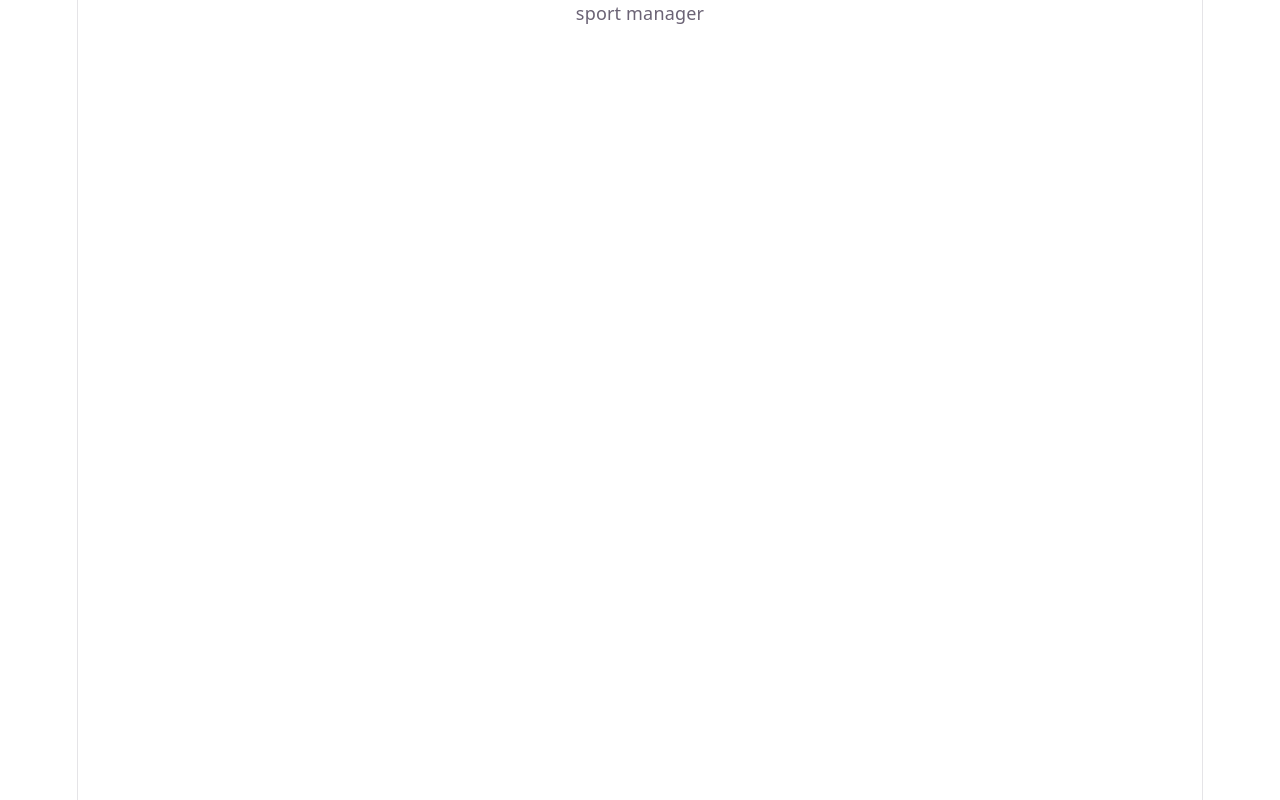
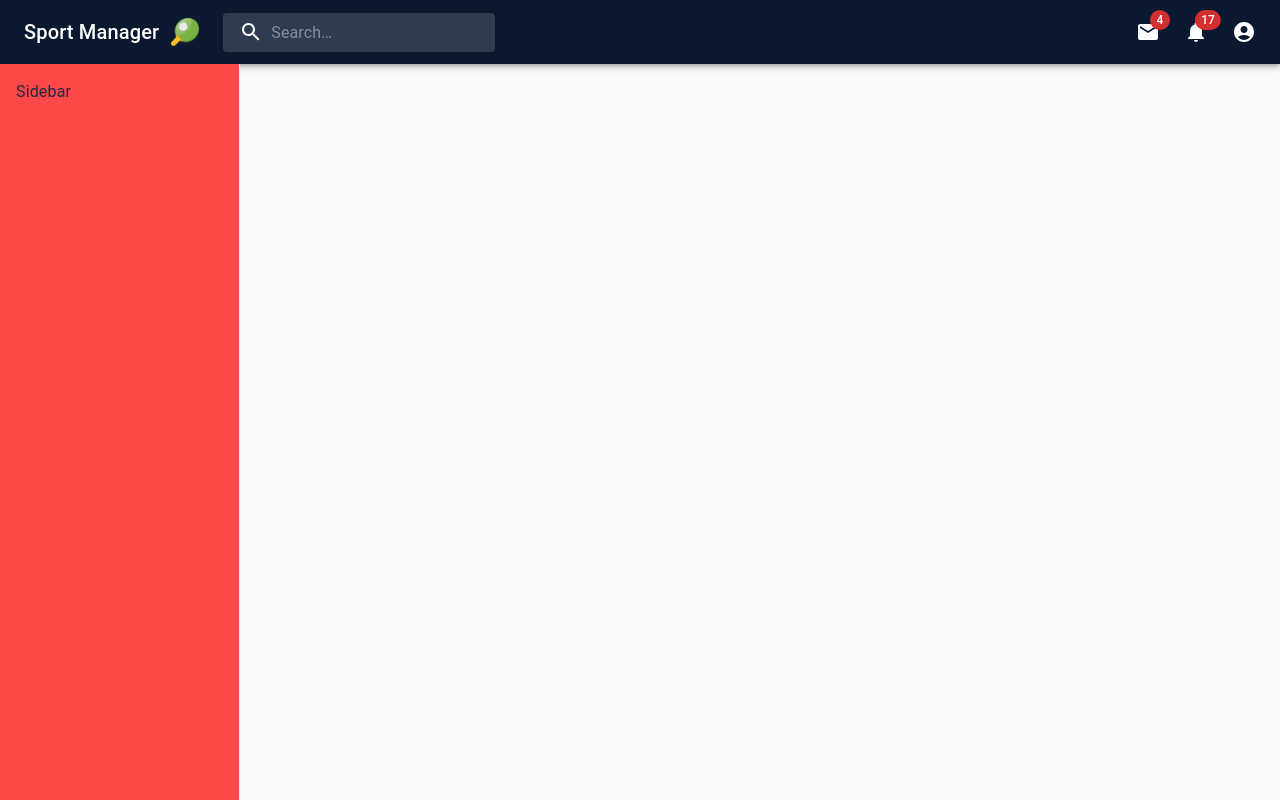
Before and after one commit to daninla/sport-manager, a React (Vite) app: page / in a window 1280 px wide. Built offline with nearby package versions, Linux system fonts and the light colour scheme.

Commit message:
feat: add header

```diff
--- a/src/app/App.css
+++ b/src/app/App.css
@@ -1,11 +1,45 @@
+:root {
+  --header-height: 64px;
+  --sidebar-width: 240px;
+}
+
 * {
   margin: 0;
   padding: 0;
   box-sizing: border-box;
 }
-:root {
-  --primary-color: #10441b;
-  --secondary-color: #6b473d;
-  --text-color: #333;
-  --font-family: 'Arial', sans-serif;
+
+body,
+html,
+#root {
+  height: 100%;
+  width: 100%;
+  overflow: hidden;
 }
+
+.app-layout {
+  display: grid;
+  grid-template-rows: var(--header-height) 1fr;
+  grid-template-columns: var(--sidebar-width) 1fr;
+  grid-template-areas:
+    'header header'
+    'sidebar main';
+  height: 100vh;
+  width: 100vw;
+}
+
+.app-header {
+  grid-area: header;
+}
+
+.app-sidebar {
+  grid-area: sidebar;
+  border-right: 1px solid #e2e8f0;
+}
+
+.app-content {
+  grid-area: main;
+  background-color: #f8fafc;
+  padding: 24px;
+  overflow-y: auto;
+}
--- a/src/app/App.jsx
+++ b/src/app/App.jsx
@@ -1,7 +1,19 @@
+import Header from '@/widgets/Header/Header';
+import Sidebar from '@/widgets/Sidebar/Sidebar';
+
 import './App.css';
 
 function App() {
-  return <>sport manager</>;
+  return (
+    <div className="app-layout">
+      <header className="app-header">
+        <Header />
+      </header>
+      <aside className="app-sidebar">
+        <Sidebar />
+      </aside>
+    </div>
+  );
 }
 
 export default App;
--- a/src/index.css
+++ b/src/index.css
@@ -1,111 +1,24 @@
 :root {
-  --text: #6b6375;
-  --text-h: #08060d;
-  --bg: #fff;
-  --border: #e5e4e7;
-  --code-bg: #f4f3ec;
-  --accent: #aa3bff;
-  --accent-bg: rgba(170, 59, 255, 0.1);
-  --accent-border: rgba(170, 59, 255, 0.5);
-  --social-bg: rgba(244, 243, 236, 0.5);
-  --shadow:
-    rgba(0, 0, 0, 0.1) 0 10px 15px -3px, rgba(0, 0, 0, 0.05) 0 4px 6px -2px;
-
-  --sans: system-ui, 'Segoe UI', Roboto, sans-serif;
-  --heading: system-ui, 'Segoe UI', Roboto, sans-serif;
-  --mono: ui-monospace, Consolas, monospace;
-
-  font: 18px/145% var(--sans);
-  letter-spacing: 0.18px;
-  color-scheme: light dark;
-  color: var(--text);
-  background: var(--bg);
-  font-synthesis: none;
-  text-rendering: optimizeLegibility;
-  -webkit-font-smoothing: antialiased;
-  -moz-osx-font-smoothing: grayscale;
-
-  @media (max-width: 1024px) {
-    font-size: 16px;
-  }
+  --header-height: 64px;
+  --sidebar-width: 240px;
+  --bg-main: #f8fafc;
+  --bg-dark: #0a192f;
+  --font-family: 'Roboto', system-ui, -apple-system, sans-serif;
 }
 
-@media (prefers-color-scheme: dark) {
-  :root {
-    --text: #9ca3af;
-    --text-h: #f3f4f6;
-    --bg: #16171d;
-    --border: #2e303a;
-    --code-bg: #1f2028;
-    --accent: #c084fc;
-    --accent-bg: rgba(192, 132, 252, 0.15);
-    --accent-border: rgba(192, 132, 252, 0.5);
-    --social-bg: rgba(47, 48, 58, 0.5);
-    --shadow:
-      rgba(0, 0, 0, 0.4) 0 10px 15px -3px, rgba(0, 0, 0, 0.25) 0 4px 6px -2px;
-  }
-
-  #social .button-icon {
-    filter: invert(1) brightness(2);
-  }
-}
-
-body {
+* {
   margin: 0;
-}
-
-#root {
-  width: 1126px;
-  max-width: 100%;
-  margin: 0 auto;
-  text-align: center;
-  border-inline: 1px solid var(--border);
-  min-height: 100svh;
-  display: flex;
-  flex-direction: column;
+  padding: 0;
   box-sizing: border-box;
 }
 
-h1,
-h2 {
-  font-family: var(--heading);
-  font-weight: 500;
-  color: var(--text-h);
+html,
+body,
+#root {
+  width: 100%;
+  height: 100%;
+  font-family: var(--font-family);
+  background-color: var(--bg-main);
+  color: #1e293b;
+  overflow: hidden;
 }
-
-h1 {
-  font-size: 56px;
-  letter-spacing: -1.68px;
-  margin: 32px 0;
-  @media (max-width: 1024px) {
-    font-size: 36px;
-    margin: 20px 0;
-  }
-}
-h2 {
-  font-size: 24px;
-  line-height: 118%;
-  letter-spacing: -0.24px;
-  margin: 0 0 8px;
-  @media (max-width: 1024px) {
-    font-size: 20px;
-  }
-}
-p {
-  margin: 0;
-}
-
-code,
-.counter {
-  font-family: var(--mono);
-  display: inline-flex;
-  border-radius: 4px;
-  color: var(--text-h);
-}
-
-code {
-  font-size: 15px;
-  line-height: 135%;
-  padding: 4px 8px;
-  background: var(--code-bg);
-}
--- a/src/main.jsx
+++ b/src/main.jsx
@@ -1,12 +1,18 @@
 import { StrictMode } from 'react';
 import { createRoot } from 'react-dom/client';
+import { ThemeProvider } from '@mui/material';
+import CssBaseline from '@mui/material/CssBaseline';
 
 import App from './app/App.jsx';
+import { theme } from './shared/config/theme.js';
 
 import './index.css';
 
 createRoot(document.getElementById('root')).render(
   <StrictMode>
-    <App />
+    <ThemeProvider theme={theme}>
+      <CssBaseline />
+      <App />
+    </ThemeProvider>
   </StrictMode>,
 );
--- /dev/null
+++ b/src/shared/config/theme.js
@@ -0,0 +1,17 @@
+import { createTheme } from '@mui/material/styles';
+
+export const theme = createTheme({
+  palette: {
+    primary: {
+      main: '#0A192F',
+      contrastText: '#ffffff',
+    },
+    secondary: {
+      main: '#FB8C00',
+    },
+    background: {
+      default: '#F8FAFC',
+      paper: '#ffffff',
+    },
+  },
+});
--- /dev/null
+++ b/src/widgets/Header/Header.jsx
@@ -0,0 +1,198 @@
+import * as React from 'react';
+import AccountCircle from '@mui/icons-material/AccountCircle';
+import MailIcon from '@mui/icons-material/Mail';
+import MoreIcon from '@mui/icons-material/MoreVert';
+import NotificationsIcon from '@mui/icons-material/Notifications';
+import SearchIcon from '@mui/icons-material/Search';
+import AppBar from '@mui/material/AppBar';
+import Badge from '@mui/material/Badge';
+import Box from '@mui/material/Box';
+import Container from '@mui/material/Container';
+import IconButton from '@mui/material/IconButton';
+import InputBase from '@mui/material/InputBase';
+import Menu from '@mui/material/Menu';
+import MenuItem from '@mui/material/MenuItem';
+import { alpha, styled } from '@mui/material/styles';
+import Toolbar from '@mui/material/Toolbar';
+import Typography from '@mui/material/Typography';
+
+import sportIcon from './assets/icons/ping-pong.png';
+
+const Search = styled('div')(({ theme }) => ({
+  position: 'relative',
+  borderRadius: theme.shape.borderRadius,
+  backgroundColor: alpha(theme.palette.common.white, 0.15),
+  '&:hover': {
+    backgroundColor: alpha(theme.palette.common.white, 0.25),
+  },
+  marginRight: theme.spacing(2),
+  width: '100%',
+  [theme.breakpoints.up('sm')]: {
+    width: 'auto',
+  },
+}));
+
+const SearchIconWrapper = styled('div')(({ theme }) => ({
+  padding: theme.spacing(0, 2),
+  height: '100%',
+  position: 'absolute',
+  pointerEvents: 'none',
+  display: 'flex',
+  alignItems: 'center',
+  justifyContent: 'center',
+}));
+
+const StyledInputBase = styled(InputBase)(({ theme }) => ({
+  color: 'inherit',
+  '& .MuiInputBase-input': {
+    padding: theme.spacing(1, 1, 1, 0),
+    paddingLeft: `calc(1em + ${theme.spacing(4)})`,
+    transition: theme.transitions.create('width'),
+    width: '100%',
+    [theme.breakpoints.up('md')]: {
+      width: '24ch',
+    },
+  },
+}));
+
+function Header() {
+  const [mobileMoreAnchorEl, setMobileMoreAnchorEl] = React.useState(null);
+  const isMobileMenuOpen = Boolean(mobileMoreAnchorEl);
+
+  const handleMobileMenuClose = () => {
+    setMobileMoreAnchorEl(null);
+  };
+
+  const handleMobileMenuOpen = (event) => {
+    setMobileMoreAnchorEl(event.currentTarget);
+  };
+
+  const handleProfileClick = () => {};
+
+  const mobileMenuId = 'primary-search-account-menu-mobile';
+  const renderMobileMenu = (
+    <Menu
+      anchorEl={mobileMoreAnchorEl}
+      anchorOrigin={{ vertical: 'top', horizontal: 'right' }}
+      id={mobileMenuId}
+      keepMounted
+      transformOrigin={{ vertical: 'top', horizontal: 'right' }}
+      open={isMobileMenuOpen}
+      onClose={handleMobileMenuClose}
+    >
+      <MenuItem>
+        <IconButton size="large" aria-label="show 4 new mails" color="inherit">
+          <Badge badgeContent={4} color="error">
+            <MailIcon />
+          </Badge>
+        </IconButton>
+        <p>Messages</p>
+      </MenuItem>
+      <MenuItem>
+        <IconButton
+          size="large"
+          aria-label="show 17 new notifications"
+          color="inherit"
+        >
+          <Badge badgeContent={17} color="error">
+            <NotificationsIcon />
+          </Badge>
+        </IconButton>
+        <p>Notifications</p>
+      </MenuItem>
+      <MenuItem onClick={handleProfileClick}>
+        <IconButton size="large" color="inherit">
+          <AccountCircle />
+        </IconButton>
+        <p>Profile</p>
+      </MenuItem>
+    </Menu>
+  );
+
+  return (
+    <Box sx={{ flexGrow: 1 }}>
+      <AppBar position="static">
+        <Container maxWidth="xl" disableGutters>
+          <Toolbar sx={{ px: { xs: 2, sm: 3 } }}>
+            <Box
+              sx={{
+                display: { xs: 'none', sm: 'flex' },
+                alignItems: 'center',
+                gap: 1.5,
+                mr: 3,
+              }}
+            >
+              <Typography variant="h6" noWrap component="div">
+                Sport Manager
+              </Typography>
+              <Box
+                component="img"
+                src={sportIcon}
+                alt="Sport Manager Logo"
+                sx={{ width: 28, height: 28, objectFit: 'contain' }}
+              />
+            </Box>
+
+            <Search>
+              <SearchIconWrapper>
+                <SearchIcon />
+              </SearchIconWrapper>
+              <StyledInputBase
+                placeholder="Search…"
+                inputProps={{ 'aria-label': 'search' }}
+              />
+            </Search>
+
+            <Box sx={{ flexGrow: 1 }} />
+
+            <Box sx={{ display: { xs: 'none', md: 'flex' } }}>
+              <IconButton
+                size="large"
+                aria-label="show 4 new mails"
+                color="inherit"
+              >
+                <Badge badgeContent={4} color="error">
+                  <MailIcon />
+                </Badge>
+              </IconButton>
+              <IconButton
+                size="large"
+                aria-label="show 17 new notifications"
+                color="inherit"
+              >
+                <Badge badgeContent={17} color="error">
+                  <NotificationsIcon />
+                </Badge>
+              </IconButton>
+              <IconButton
+                size="large"
+                edge="end"
+                aria-label="account of current user"
+                onClick={handleProfileClick}
+                color="inherit"
+              >
+                <AccountCircle />
+              </IconButton>
+            </Box>
+
+            <Box sx={{ display: { xs: 'flex', md: 'none' } }}>
+              <IconButton
+                size="large"
+                aria-label="show more"
+                aria-controls={mobileMenuId}
+                aria-haspopup="true"
+                onClick={handleMobileMenuOpen}
+                color="inherit"
+              >
+                <MoreIcon />
+              </IconButton>
+            </Box>
+          </Toolbar>
+        </Container>
+      </AppBar>
+      {renderMobileMenu}
+    </Box>
+  );
+}
+
+export default Header;
--- /dev/null
+++ b/src/widgets/Sidebar/Sidebar.jsx
@@ -0,0 +1,6 @@
+import style from './Sidebar.module.css';
+
+function Sidebar() {
+  return <div className={style.sidebar}>Sidebar</div>;
+}
+export default Sidebar;
--- /dev/null
+++ b/src/widgets/Sidebar/Sidebar.module.css
@@ -0,0 +1,6 @@
+.sidebar {
+  height: 100%;
+  width: 100%;
+  background-color: #ff4949; /* Поставил белый вместо chocolate, но можете вернуть любой */
+  padding: 16px;
+}
```
Also changed, not shown: eslint.config.js (+24 -36 lines), package.json (+8 -3 lines), src/widgets/Header/assets/icons/ping-pong.png (added), 1 other file (tests, documents, lock files or other folders).
